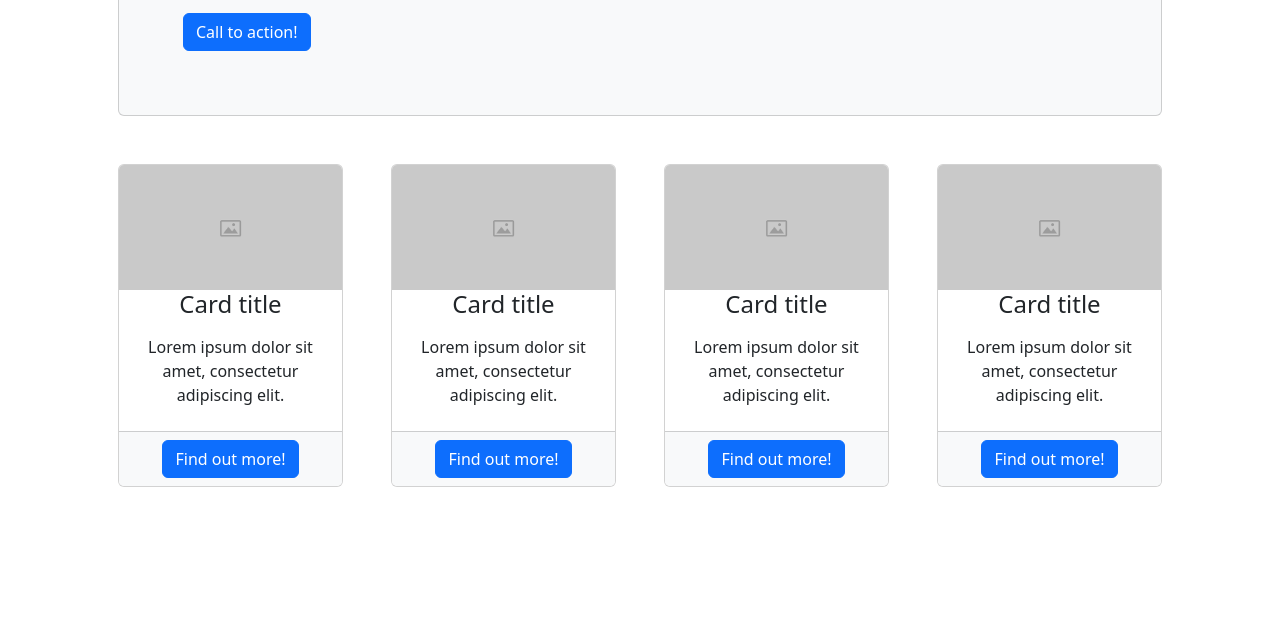
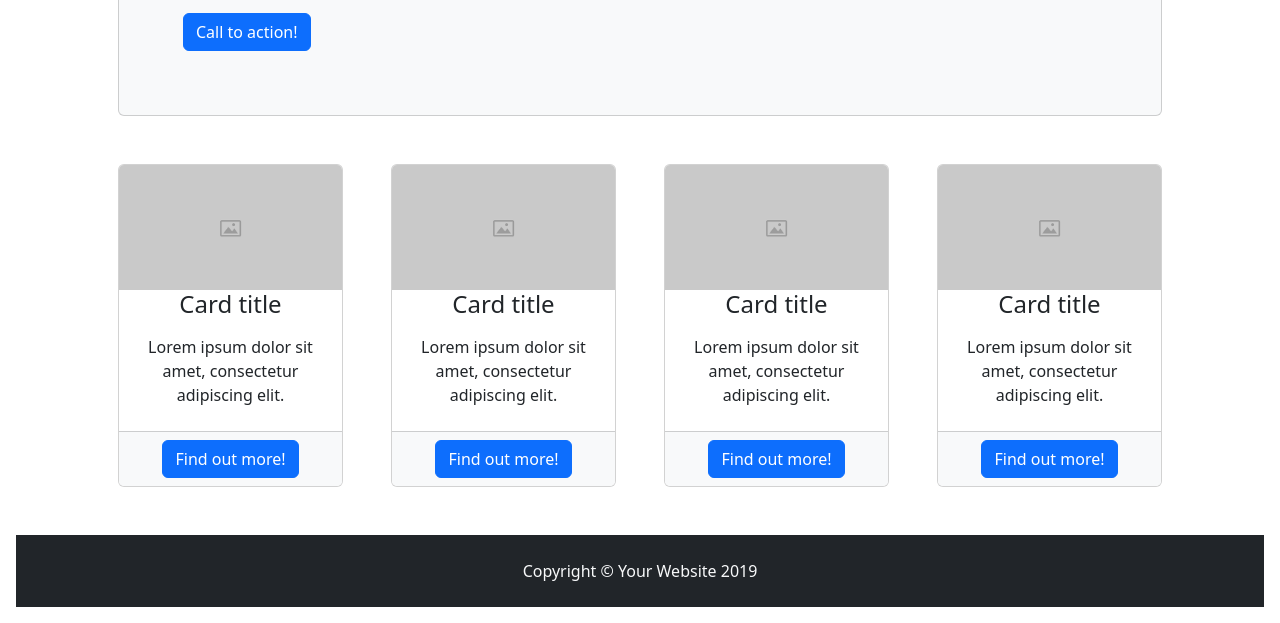
Before and after one commit to NatashaKold/week8_homework1, a plain HTML site: page index.html in a window 1280 px wide. Shown: the part 285-908 px from the top of the page. Before the commit the page ends 836 px from the top, so only its background shows below. Drawn offline with Linux system fonts and the light colour scheme.

Commit message:
add footer

```diff
--- a/index.html
+++ b/index.html
@@ -9,7 +9,9 @@
 </head>
 
 <body>
+
     <header class="header">
+
     <nav class="navbar navbar-expand-lg bg-body-tertiary bg-dark border-bottom border-body px-5 mb-3"  data-bs-theme="dark">
         <div class="container-fluid">
           <a class="navbar-brand" href="#">Start Bootstrap</a>
@@ -98,9 +100,14 @@
     </div>
 
 </div>
+</main>
 
+    <footer class="footer bg-dark">
+        <div class="wrapper container-fluid text-light py-4 px-5 text-center">
+        Copyright &copy Your Website 2019
         </div>
-    </main>
+    </footer>
+
 
     <link rel="stylesheet" href="assets/bootstrap.min.js">
 </body>
```
